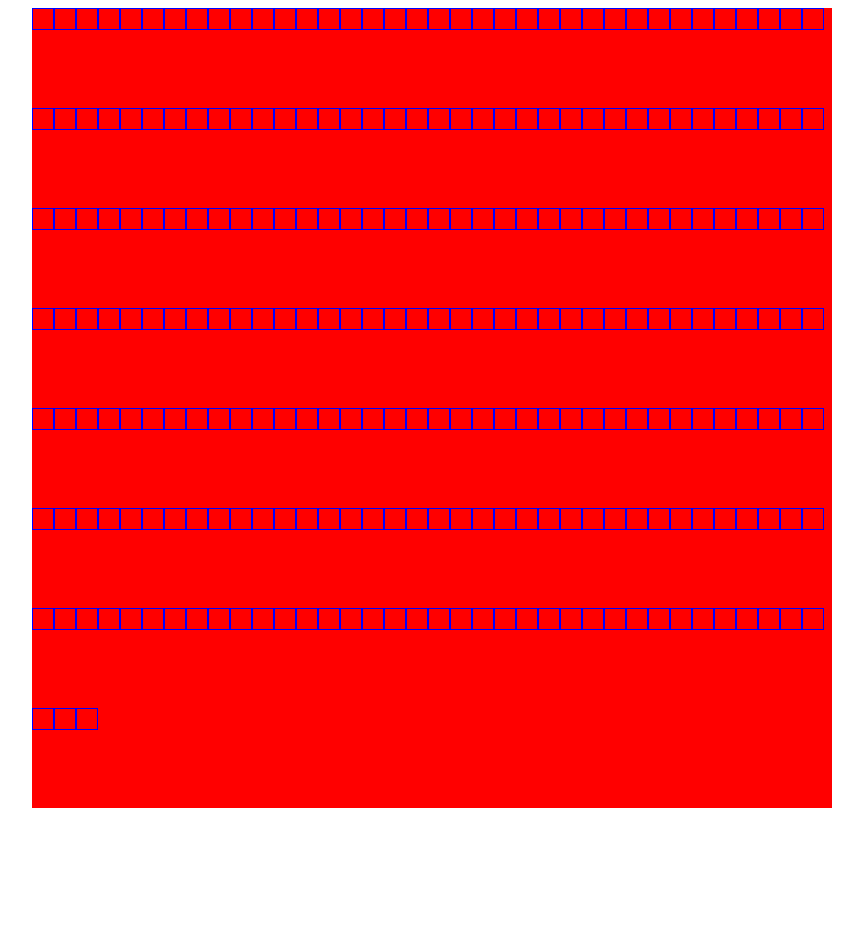
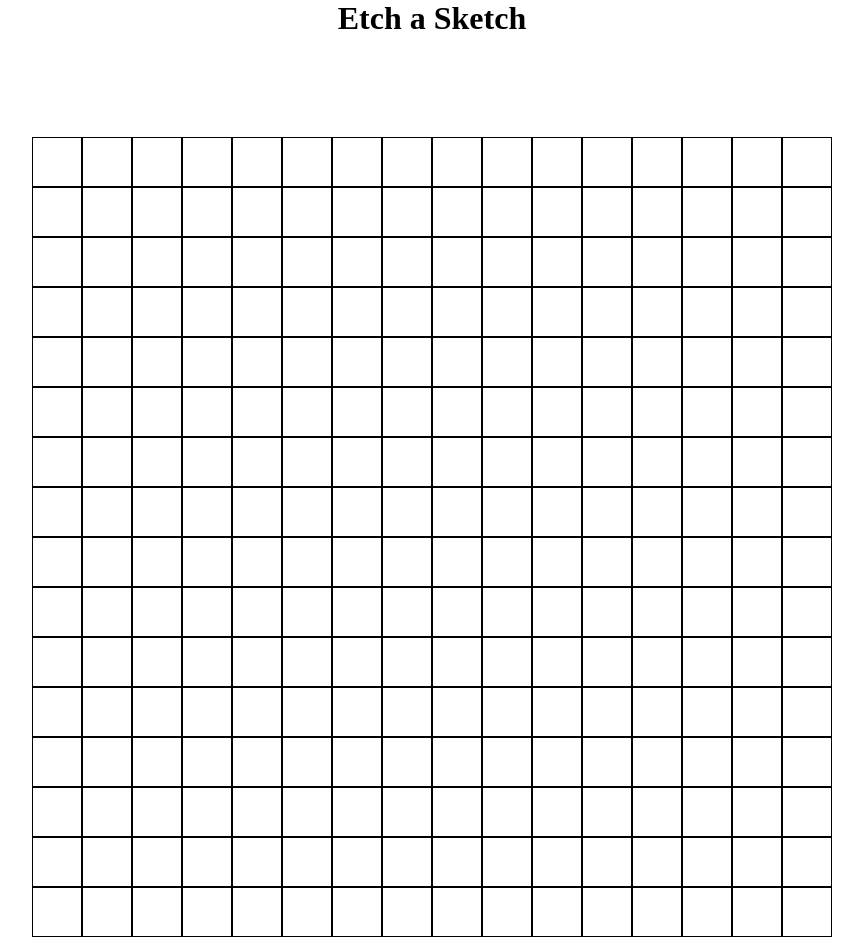
Before and after one commit to JacobDKnittle/Etch-a-Sketch, a plain HTML site: page index.html in a window 1280 px wide. Shown: the whole page, without its empty margins (208-1071 px from the left). Before the commit the page ends 816 px from the top, so only its background shows below. Drawn offline with Linux system fonts and the light colour scheme.

Commit message:
Generate 16x16 square div with dom

```diff
--- a/index.html
+++ b/index.html
@@ -7,6 +7,7 @@
     <link rel="stylesheet" href="style.css">
 </head>
 <body>
+    <h1>Etch a Sketch</h1>
     <div class="container"></div>
     <script src="script.js"></script>
 </body>
--- a/script.js
+++ b/script.js
@@ -1,6 +1,6 @@
 const container = document.querySelector('.container');
 
-for (let i = 0; i < 255; i++) {
+for (let i = 0; i < 256; i++) {
     const square = document.createElement('div');
     square.classList.add('square');
     container.appendChild(square);
--- a/style.css
+++ b/style.css
@@ -1,14 +1,22 @@
+* {
+    margin: 0;
+    padding: 0;
+    box-sizing: border-box;
+}
+
 .container {
-    background-color: red;
     display: flex;
     width: 800px;
     height: 800px;
     flex-wrap: wrap;
-    margin: 0 auto;
+    margin: 100px auto;
 }
 
 .square {
-    width: 20px;
-    height: 20px;
-    border: 1px solid blue;
+    border: 1px solid black;
+    flex-basis: 6.25%;
 }
+
+h1 {
+    text-align: center;
+}
```
